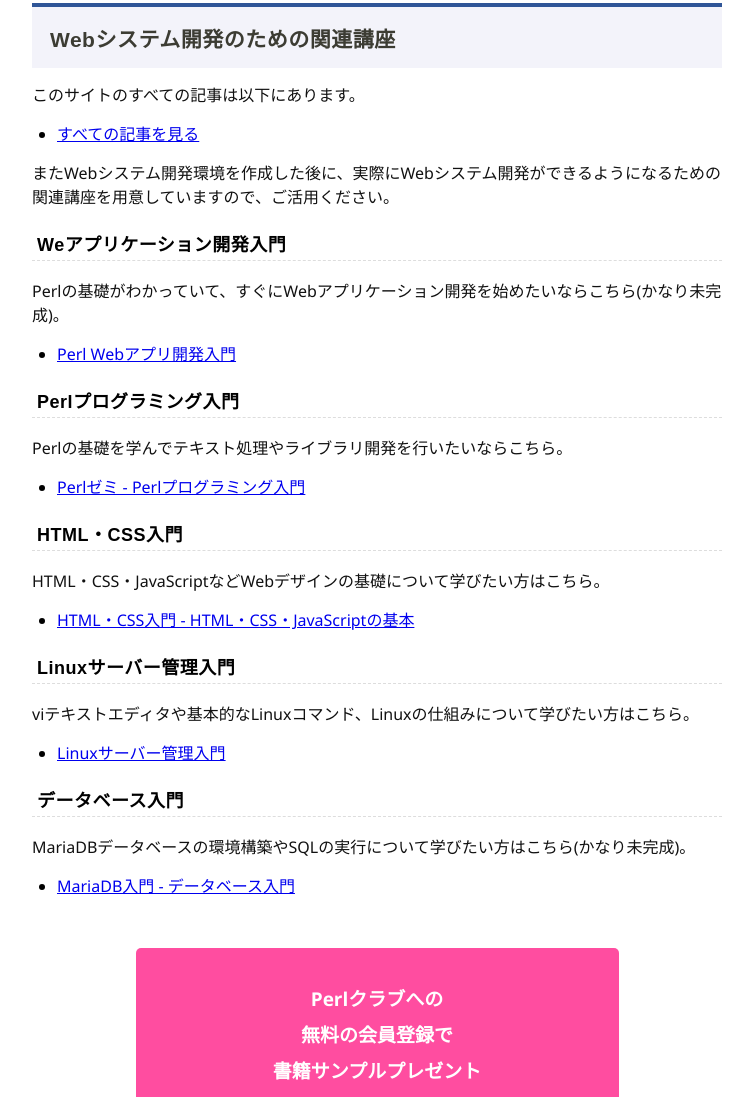
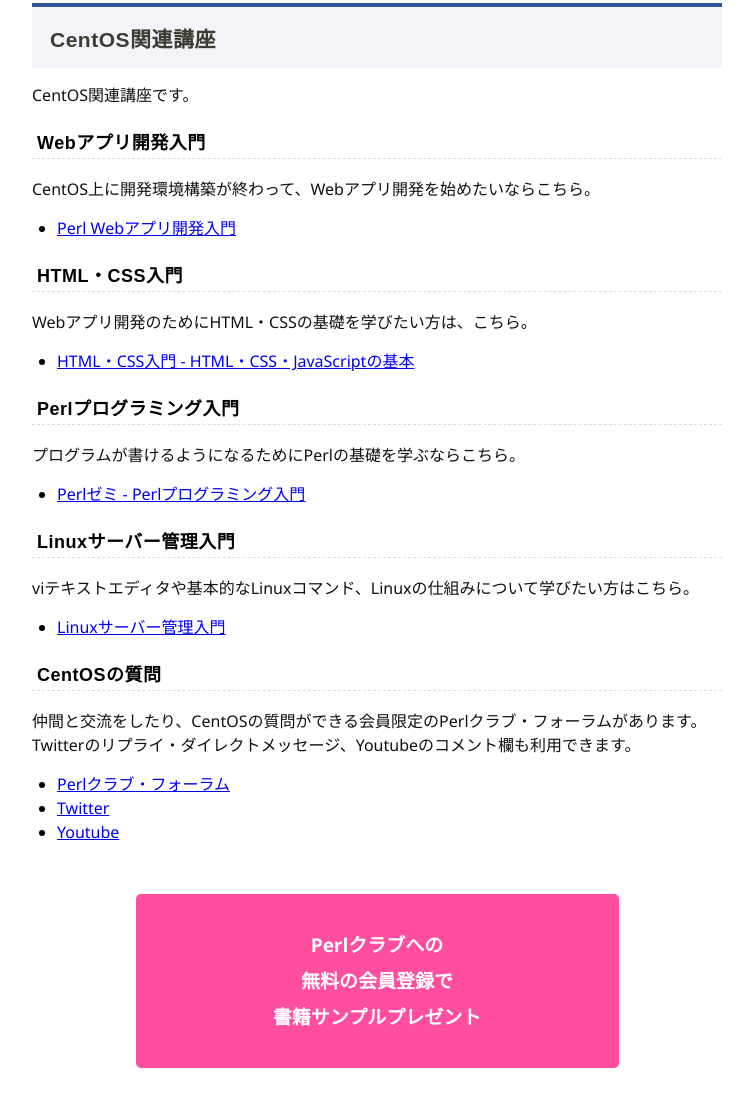
Before and after one commit to yuki-kimoto/perlzemicentos-public, a plain HTML site: page index.html in a window 1280 px wide. Shown: the part 1509-2606 px from the top of the page, without its empty margins (93-846 px from the left). Drawn offline with Linux system fonts and the light colour scheme.

Commit message:
"Published by Giblog at 2021-10-01 13:44:09"

```diff
--- a/index.html
+++ b/index.html
@@ -93,36 +93,30 @@
   <li><a href="/blog/20200126080644.html">ApacheでIP認証とベーシック認証を組み合わせる - CentOS 7</a></li>
   <li><a href="/blog/20200116182708.html">htpasswd - Apacheベーシック認証のパスワードファイルの作成 - CentOS 7</a></li>
 </ul>
-<h3>Webシステム開発のための関連講座</h3>
+<h3>CentOS関連講座</h3>
 <p>
-  このサイトのすべての記事は以下にあります。
+  CentOS関連講座です。
 </p>
-<ul>
-  <li><a href="/all.html">すべての記事を見る</a></li>
-</ul>
+<h4>Webアプリ開発入門</h4>
 <p>
-  またWebシステム開発環境を作成した後に、実際にWebシステム開発ができるようになるための関連講座を用意していますので、ご活用ください。
-</p>
-<h4>Weアプリケーション開発入門</h4>
-<p>
-  Perlの基礎がわかっていて、すぐにWebアプリケーション開発を始めたいならこちら(かなり未完成)。
+  CentOS上に開発環境構築が終わって、Webアプリ開発を始めたいならこちら。
 </p>
 <ul>
   <li><a href="https://webapp.perlzemi.com/">Perl Webアプリ開発入門</a></li>
 </ul>
+<h4>HTML・CSS入門</h4>
+<p>
+  Webアプリ開発のためにHTML・CSSの基礎を学びたい方は、こちら。
+</p>
+<ul>
+  <li><a href="https://htmlcss.perlclub.net/">HTML・CSS入門 - HTML・CSS・JavaScriptの基本</a></li>
+</ul>
 <h4>Perlプログラミング入門</h4>
 <p>
-  Perlの基礎を学んでテキスト処理やライブラリ開発を行いたいならこちら。
+  プログラムが書けるようになるためにPerlの基礎を学ぶならこちら。
 </p>
 <ul>
   <li><a href="https://perlzemi.com/">Perlゼミ - Perlプログラミング入門</a></li>
-</ul>
-<h4>HTML・CSS入門</h4>
-<p>
-  HTML・CSS・JavaScriptなどWebデザインの基礎について学びたい方はこちら。
-</p>
-<ul>
-  <li><a href="https://htmlcss.perlclub.net/">HTML・CSS入門 - HTML・CSS・JavaScriptの基本</a></li>
 </ul>
 <h4>Linuxサーバー管理入門</h4>
 <p>
@@ -131,12 +125,14 @@
 <ul>
   <li><a href="https://linux.perlclub.net/">Linuxサーバー管理入門</a></li>
 </ul>
-<h4>データベース入門</h4>
+<h4>CentOSの質問</h4>
 <p>
-  MariaDBデータベースの環境構築やSQLの実行について学びたい方はこちら(かなり未完成)。
+  仲間と交流をしたり、CentOSの質問ができる会員限定のPerlクラブ・フォーラムがあります。Twitterのリプライ・ダイレクトメッセージ、Youtubeのコメント欄も利用できます。
 </p>
 <ul>
-  <li><a href="https://mariadb.perlclub.net/">MariaDB入門 - データベース入門</a></li>
+  <li><a href="https://perlclub.net/forum">Perlクラブ・フォーラム</a>
+  <li><a href="https://twitter.com/perlzemi">Twitter</a>
+  <li><a href="https://www.youtube.com/channel/UCbeAS6ZXpSKqkzb-Nykb0ZQ">Youtube</a>
 </ul>
 
   </div>
```
